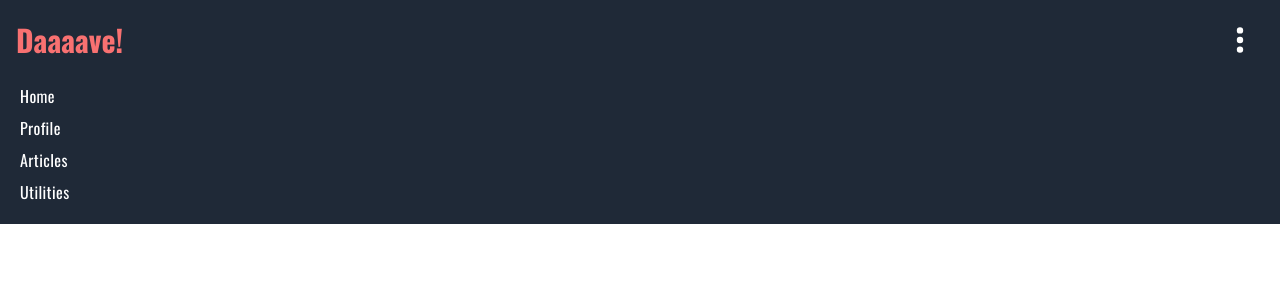
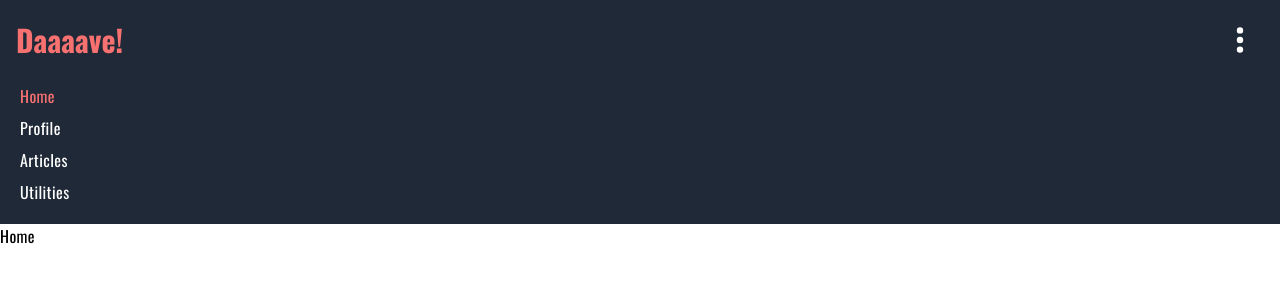
Before and after one commit to zerexei/zerexei.github.io, a React (Create React App) app: page / in a window 1280 px wide. Both pictures are taken after a click on the element 1240 px from the left and 40 px from the top of the page. Shown: the top 300 px of the page. Built offline with nearby package versions, Linux system fonts and the light colour scheme.

Commit message:
Implement react-router-dom

```diff
--- a/src/App.tsx
+++ b/src/App.tsx
@@ -1,10 +1,27 @@
+import { BrowserRouter as Router, Switch, Route } from "react-router-dom";
+
 import Header from "./components/header/Header";
 
 const App = () => {
   return (
-    <div className="font-oswald">
-      <Header />
-    </div>
+    <Router>
+      <div className="font-oswald">
+        <Header />
+        <main>
+          <Switch>
+            <Route exact path="/">
+              <p>Home</p>
+            </Route>
+            <Route path="/profile">
+              <p>profile</p>
+            </Route>
+            <Route path="/utilities">
+              <p>utilities</p>
+            </Route>
+          </Switch>
+        </main>
+      </div>
+    </Router>
   );
 };
 
--- a/src/components/header/NavBar.tsx
+++ b/src/components/header/NavBar.tsx
@@ -3,7 +3,7 @@ import NavLink from "./NavLink";
 const NavBar = () => {
   return (
     <nav className="flex flex-col">
-      <NavLink url="/home" label="Home" />
+      <NavLink url="/" label="Home" />
       <NavLink url="/profile" label="Profile" />
       <NavLink url="/article" label="Articles" />
       <NavLink url="/utilities" label="Utilities" />
--- a/src/components/header/NavLink.tsx
+++ b/src/components/header/NavLink.tsx
@@ -1,3 +1,5 @@
+import { NavLink as NavBarLink } from "react-router-dom";
+
 type NavLinkProps = {
   url: string;
   label: string;
@@ -5,9 +7,14 @@ type NavLinkProps = {
 
 const NavLink = ({ url, label }: NavLinkProps) => {
   return (
-    <a href={url} className="p-1 hover:text-red-400">
+    <NavBarLink
+      to={url}
+      exact
+      activeClassName="text-red-400"
+      className="p-1 hover:text-red-400"
+    >
       {label}
-    </a>
+    </NavBarLink>
   );
 };
 
```
